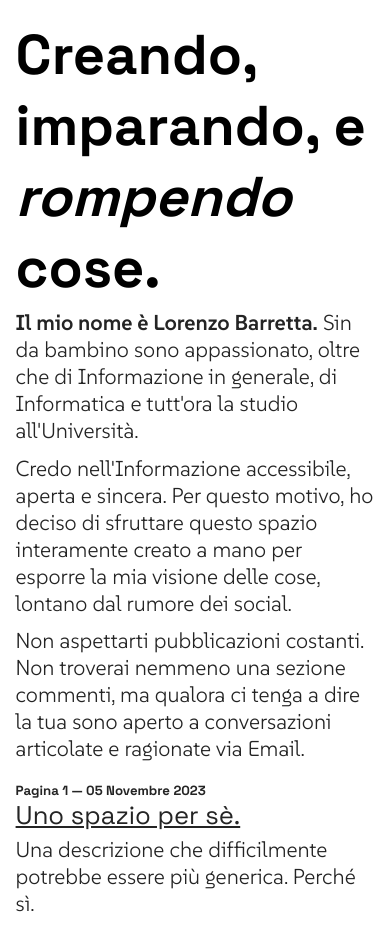
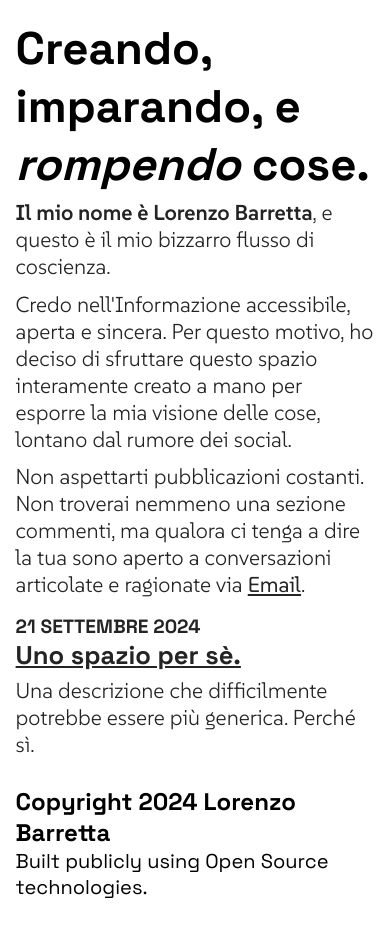
Before and after one commit to Bavuett/bavuett.com, a Next.js app: page / in a window 390 px wide. After the commit the page ends 907 px from the top, so only its background shows below. Built offline with nearby package versions, Linux system fonts and the light colour scheme.

Commit message:
🖊️ Work on Website.

```diff
--- a/public/content/index.json
+++ b/public/content/index.json
@@ -8,6 +8,6 @@
       "Scrittura",
       "Blog"
     ],
-    "date": "05 Novembre 2023"
+    "date": "21 Settembre 2024"
   }
 ]
--- /dev/null
+++ b/src/app/components/footer.scss
@@ -0,0 +1,18 @@
+footer {
+    padding-top: 2%;
+    padding-bottom: 2%;
+    padding-left: 20%;
+    padding-right: 20%;
+
+    h4 {
+        font-weight: 400;
+        font-size: 1.25em;
+    }
+}
+
+@media screen and (max-width: 768px) {
+    footer {
+        padding-left: 4%;
+        padding-right: 4%;
+    }
+}
--- /dev/null
+++ b/src/app/components/footer.tsx
@@ -0,0 +1,16 @@
+import './footer.scss';
+
+export default function Footer() {
+    return (
+        <footer>
+            <div className="copyright">
+                <h3>
+                    Copyright 2024 Lorenzo Barretta
+                </h3>
+                <h4>
+                    Built publicly using Open Source technologies.
+                </h4>
+            </div>
+        </footer>
+    )
+}
--- a/src/app/components/posts.scss
+++ b/src/app/components/posts.scss
@@ -10,7 +10,7 @@ div.introduction {
 }
 
 div.posts-list {
-  padding-top: 1%;
+  padding-top: 0%;
 }
 
 div.post {
@@ -22,9 +22,17 @@ div.post {
     color: black;
     font-weight: 800;
     font-size: 1.6em;
+
+    a {
+      font-weight: 800;
+    }
   }
 
-  h5 {
+  h4 {
+    font-family: var(--font-1);
+    font-size: 1.2em;
+    font-weight: 900;
+    text-transform: uppercase;
     color: #242424;
   }
 }
--- a/src/app/components/posts.tsx
+++ b/src/app/components/posts.tsx
@@ -19,9 +19,9 @@ export default async function Posts() {
           data.map((post: any, index: number) => {
             return (
               <div className="post" key={index + 1}>
-                <h5>
-                  Pagina {index + 1} — {post.date}
-                </h5>
+                <h4>
+                  {post.date}
+                </h4>
                 <h3>
                   <a href={`./${index + 1}`}>
                     {post.title}
--- a/src/app/globals.scss
+++ b/src/app/globals.scss
@@ -17,14 +17,14 @@ h1, h2, h3, h4, h5, h6 {
     color: black;
     font-weight: 700;
   }
+}
 
 a {
-    cursor: pointer;
-  }
+  cursor: pointer;
+}
 
-  a:hover {
-    text-decoration: none;
-  }
+a:hover {
+  text-decoration: none;
 }
 
 p {
@@ -172,6 +172,10 @@ button:active {
     padding-right: 4%;
   }
 
+  h1 {
+    font-size: 2.85em;
+  }
+
   p {
     font-size: 1.35em;
     padding-top: 1.5%;
--- a/src/app/layout.tsx
+++ b/src/app/layout.tsx
@@ -4,6 +4,7 @@ import './globals.scss'
 import Navbar from './components/navbar'
 
 import { Suse, SpaceGrotesk } from './fonts/fonts'
+import Footer from './components/footer'
 
 export const metadata: Metadata = {
   title: '@Bavuett',
@@ -20,6 +21,7 @@ export default function RootLayout({
       <body className={Suse.variable + " " + SpaceGrotesk.variable}>
         <Navbar />
         {children}
+        <Footer/>
       </body>
     </html>
   )
--- a/src/app/page.tsx
+++ b/src/app/page.tsx
@@ -9,7 +9,7 @@ export default function Home() {
         <section className="header">
           <h1>Creando, imparando, e <i>rompendo</i> cose.</h1>
           <p>
-            <b>Il mio nome è Lorenzo Barretta.</b> Sin da bambino sono appassionato, oltre che di Informazione in generale, di Informatica e tutt'ora la studio all'Università.
+            <b>Il mio nome è Lorenzo Barretta</b>, e questo è il mio bizzarro flusso di coscienza.
           </p>
           <p>
             Credo nell'Informazione accessibile, aperta e sincera. Per questo motivo, ho deciso di sfruttare questo spazio interamente creato a
@@ -17,7 +17,7 @@ export default function Home() {
           </p>
           <p>
             Non aspettarti pubblicazioni costanti.
-            Non troverai nemmeno una sezione commenti, ma qualora ci tenga a dire la tua sono aperto a conversazioni articolate e ragionate via Email.
+            Non troverai nemmeno una sezione commenti, ma qualora ci tenga a dire la tua sono aperto a conversazioni articolate e ragionate via <a href="">Email</a>.
           </p>
         </section>
         <Posts />
```
Also changed, not shown: public/content/1/article.md (+2 -22 lines), src/app/[postId]/post.scss (+0 -8 lines), src/app/[postId]/page.tsx (line endings or trailing spaces), 1 other file (tests, documents, lock files or other folders).
